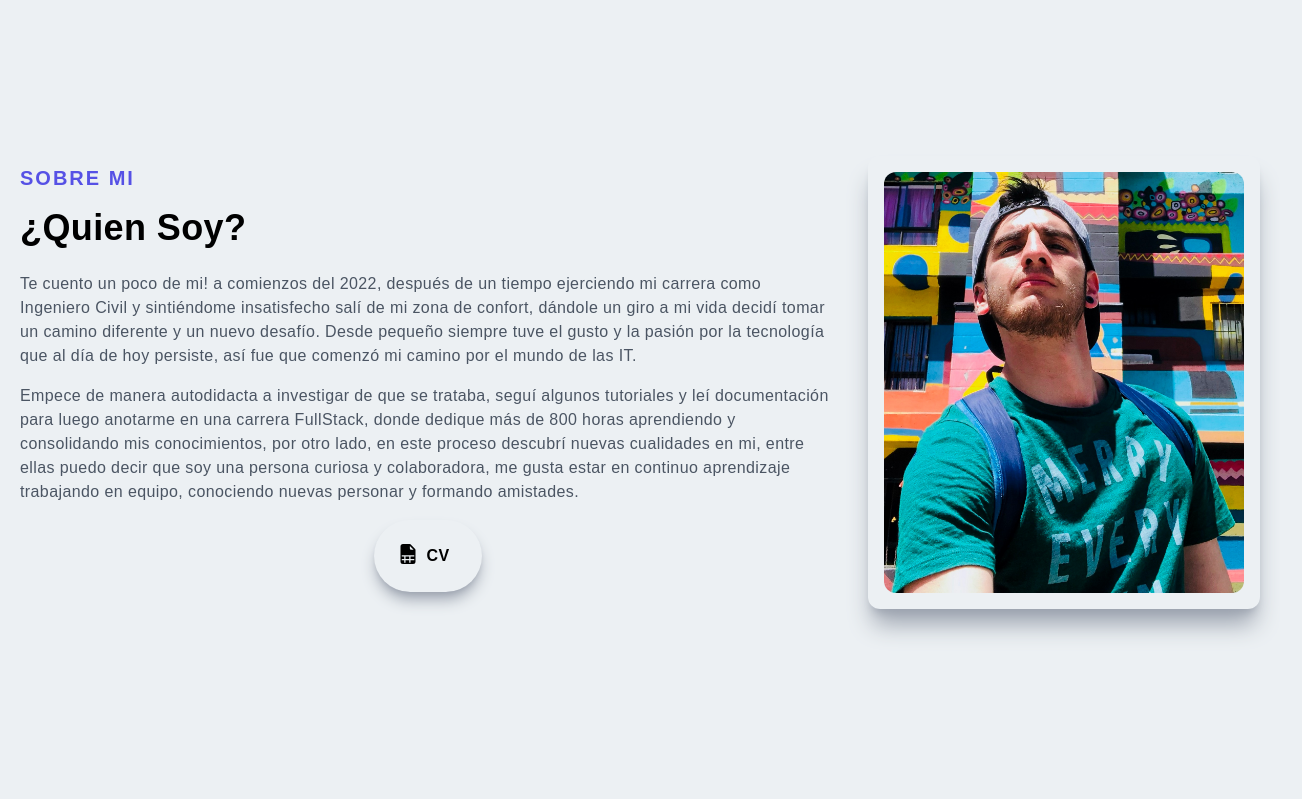
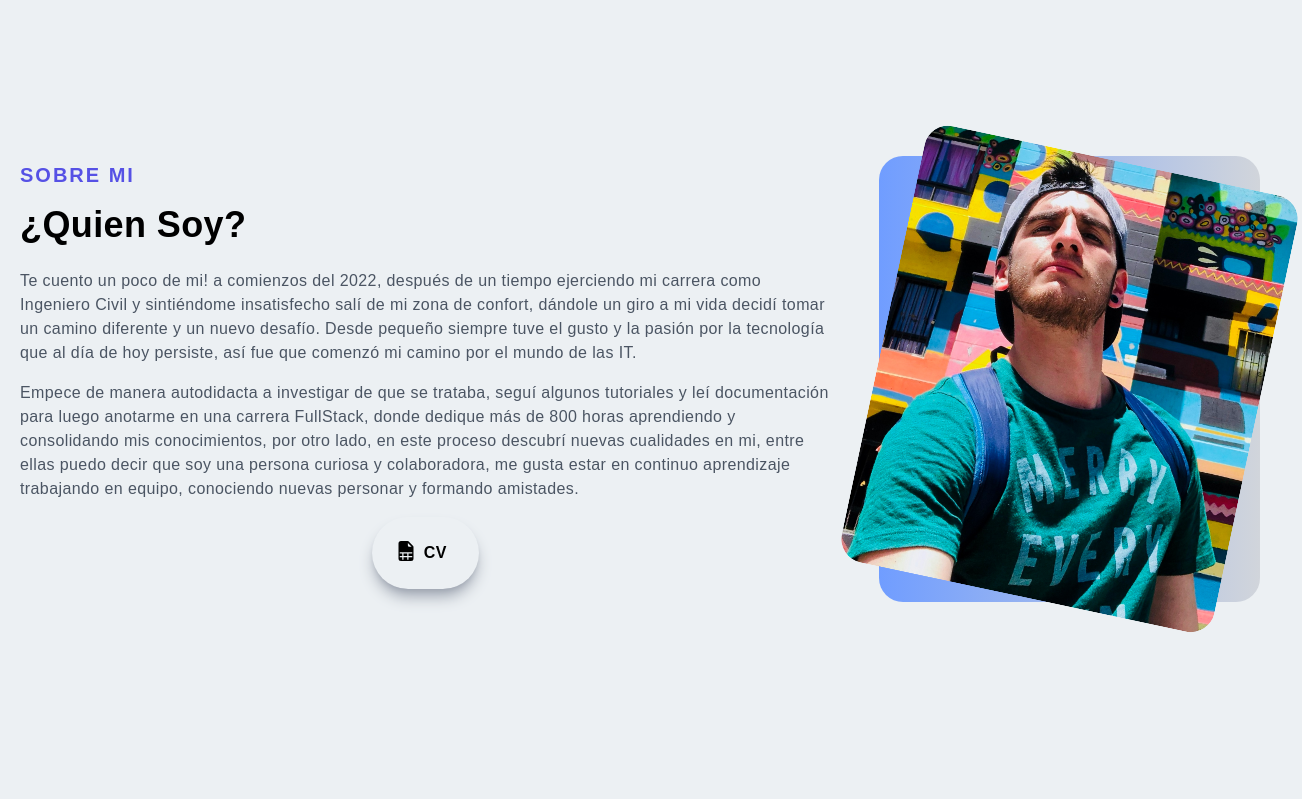
Before and after one commit to RafaMojica/Portfolio-Rafael-Mojica, a Next.js app: page / in a window 1280 px wide. Shown: the part 740-1539 px from the top of the page, 1302 px wide, since content can reach past the window. Built offline with nearby package versions, Linux system fonts and the light colour scheme.

Commit message:
FEATURE: Se edita la imagen acerca de mi

```diff
--- a/components/About.jsx
+++ b/components/About.jsx
@@ -6,7 +6,7 @@ import {BsFillFileEarmarkSpreadsheetFill} from "react-icons/bs"
 const About = () => {
   return (
     <div id="about" className="w-full px-2 flex items-center py-24">
-      <div className="max-w-[1240px] m-auto md:grid grid-cols-3 gap-8">
+      <div className="max-w-[1240px] m-auto md:grid grid-cols-3 gap-12">
         <div className="flex flex-col justify-center col-span-2">
           <p className="uppercase text-xl tracking-widest text-secondary font-bold">Sobre Mi</p>
           <h2 className="py-4">¿Quien Soy?</h2>
@@ -37,8 +37,12 @@ const About = () => {
           </div>
           </a>
         </div>
-        <div className="w-full h-auto m-auto shadow-xl shadow-shodowGrey400 rounded-xl flex items-center justify-center p-4 hover:scale-105 ease-in duration-300">
-          <Image className="rounded-xl" src={photoPorfile} alt="Foto de Perfil" />
+        <div className="flex h-full items-center w-[80%] mx-auto md:w-full">
+          <div className="mt-12 md:m-0 rounded-3xl bg-gradient-to-r from-terciario to-gray300">
+            <div className="rounded-3xl rotate-12 duration-300 hover:rotate-0 overflow-hidden">
+              <Image className="rounded-3xl" src={photoPorfile} alt="Foto de Perfil" />
+            </div>
+          </div>
         </div>
       </div>
     </div>
```
